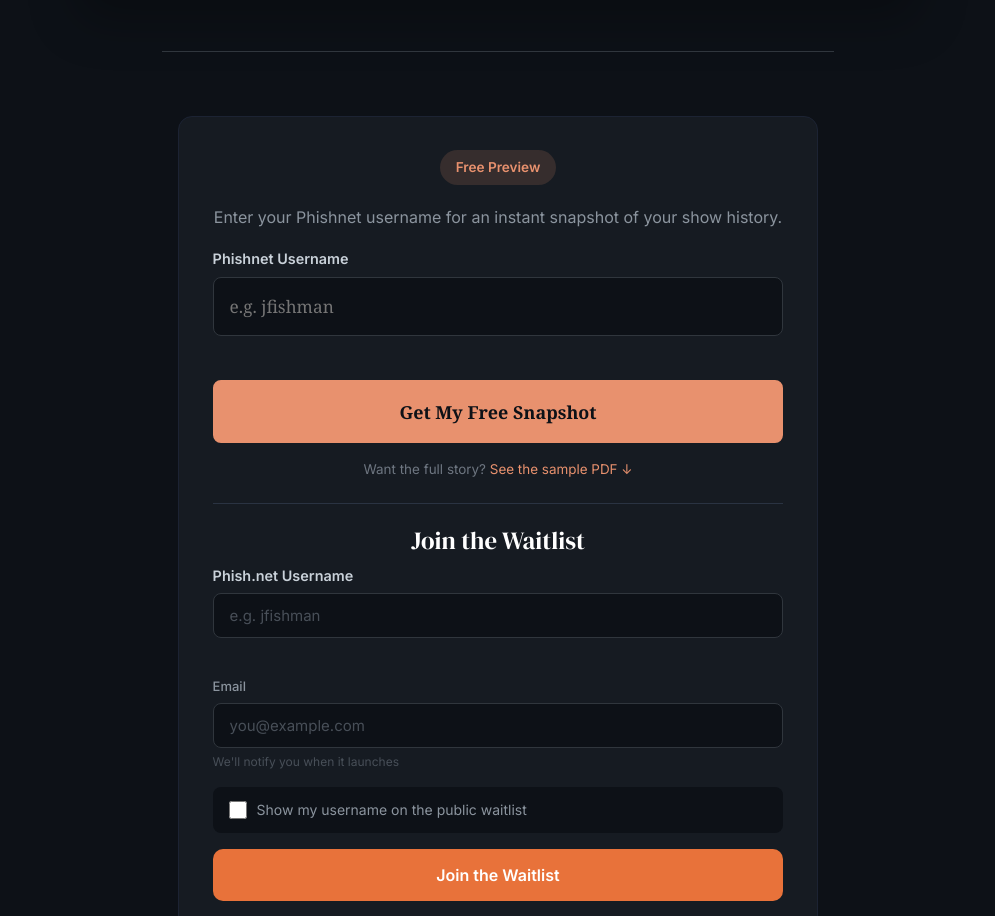
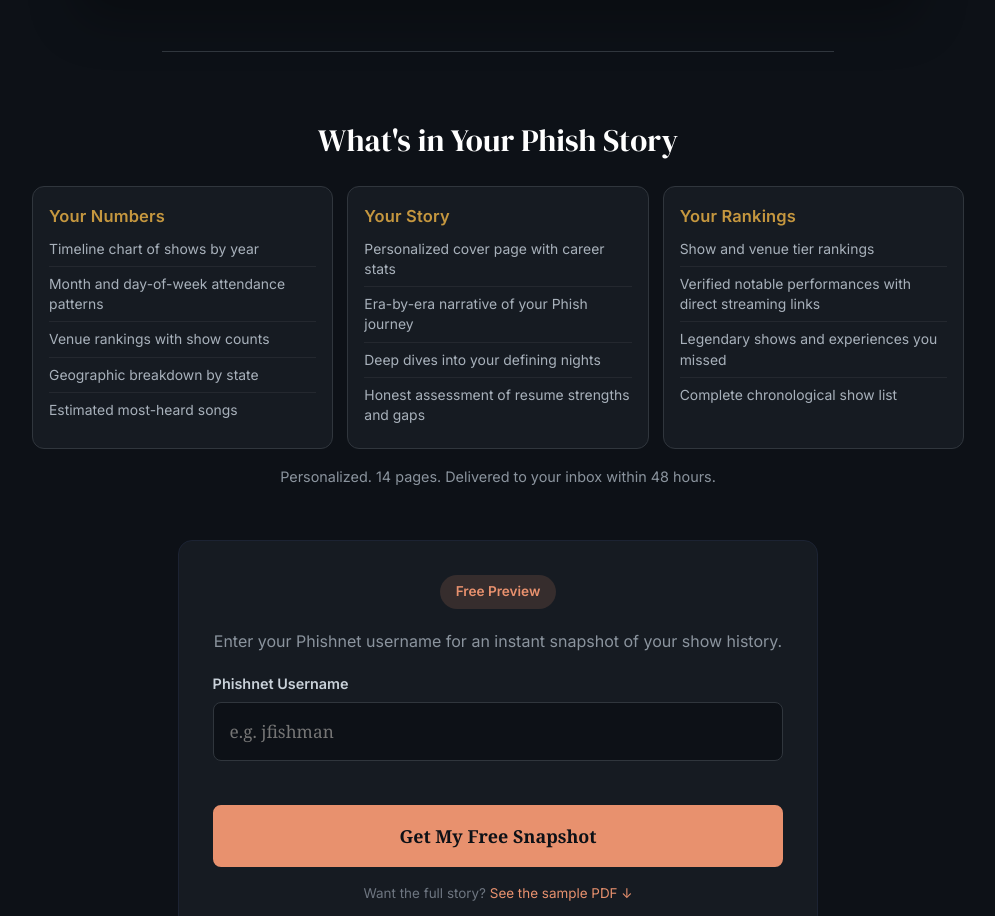
Before and after one commit to mccooltm-ux/your-phish-story, a website: page public/index.html in a window 1280 px wide. Shown: the part 889-1805 px from the top of the page, without its empty margins (142-1137 px from the left). Drawn offline with Linux system fonts and the light colour scheme; no server answers.

Commit message:
Add What's in Your Phish Story feature section

```diff
--- a/public/index.html
+++ b/public/index.html
@@ -194,6 +194,63 @@
       text-decoration: none;
       font-size: 0.84rem;
       font-weight: 700;
+    }
+
+    /* --- PRODUCT FEATURES --- */
+    .product-features {
+      max-width: 980px;
+      margin: 0 auto;
+      padding: 0 24px 52px;
+    }
+
+    .product-features h2 {
+      font-family: 'DM Serif Display', serif;
+      font-size: 1.95rem;
+      color: #fff;
+      text-align: center;
+      font-weight: 400;
+      margin-bottom: 20px;
+    }
+
+    .feature-groups {
+      display: grid;
+      grid-template-columns: repeat(3, minmax(0, 1fr));
+      gap: 14px;
+    }
+
+    .feature-group {
+      background: var(--bg-card);
+      border: 1px solid var(--border);
+      border-radius: 12px;
+      padding: 16px;
+    }
+
+    .feature-group h3 {
+      color: #c5973f;
+      font-size: 1.03rem;
+      font-weight: 700;
+      margin-bottom: 10px;
+      letter-spacing: 0.01em;
+    }
+
+    .feature-line {
+      color: #a8b1bb;
+      font-size: 0.87rem;
+      line-height: 1.45;
+      padding: 7px 0;
+      border-top: 1px solid rgba(255, 255, 255, 0.06);
+    }
+
+    .feature-line:first-of-type {
+      border-top: none;
+      padding-top: 0;
+    }
+
+    .feature-footer {
+      margin-top: 16px;
+      text-align: center;
+      color: #8b949e;
+      font-size: 0.9rem;
     }
 
     /* --- WHAT YOU GET --- */
@@ -563,6 +620,19 @@
         font-size: 0.76rem;
       }
 
+      .product-features {
+        padding: 0 16px 42px;
+      }
+
+      .product-features h2 {
+        font-size: 1.55rem;
+        margin-bottom: 14px;
+      }
+
+      .feature-groups {
+        grid-template-columns: 1fr;
+      }
+
       .pdf-reader-topbar {
         padding-left: 14px;
         padding-right: 14px;
@@ -643,6 +713,35 @@
   </section>
 
   <div class="divider"><hr></div>
+
+  <section class="product-features">
+    <h2>What's in Your Phish Story</h2>
+    <div class="feature-groups">
+      <div class="feature-group">
+        <h3>Your Numbers</h3>
+        <div class="feature-line">Timeline chart of shows by year</div>
+        <div class="feature-line">Month and day-of-week attendance patterns</div>
+        <div class="feature-line">Venue rankings with show counts</div>
+        <div class="feature-line">Geographic breakdown by state</div>
+        <div class="feature-line">Estimated most-heard songs</div>
+      </div>
+      <div class="feature-group">
+        <h3>Your Story</h3>
+        <div class="feature-line">Personalized cover page with career stats</div>
+        <div class="feature-line">Era-by-era narrative of your Phish journey</div>
+        <div class="feature-line">Deep dives into your defining nights</div>
+        <div class="feature-line">Honest assessment of resume strengths and gaps</div>
+      </div>
+      <div class="feature-group">
+        <h3>Your Rankings</h3>
+        <div class="feature-line">Show and venue tier rankings</div>
+        <div class="feature-line">Verified notable performances with direct streaming links</div>
+        <div class="feature-line">Legendary shows and experiences you missed</div>
+        <div class="feature-line">Complete chronological show list</div>
+      </div>
+    </div>
+    <div class="feature-footer">Personalized. 14 pages. Delivered to your inbox within 48 hours.</div>
+  </section>
 
   <!-- Free Snapshot Section -->
   <section id="snapshot" style="padding: 0 1.5rem 1.5rem; text-align: center; max-width: 980px; margin: 0 auto;">
```
